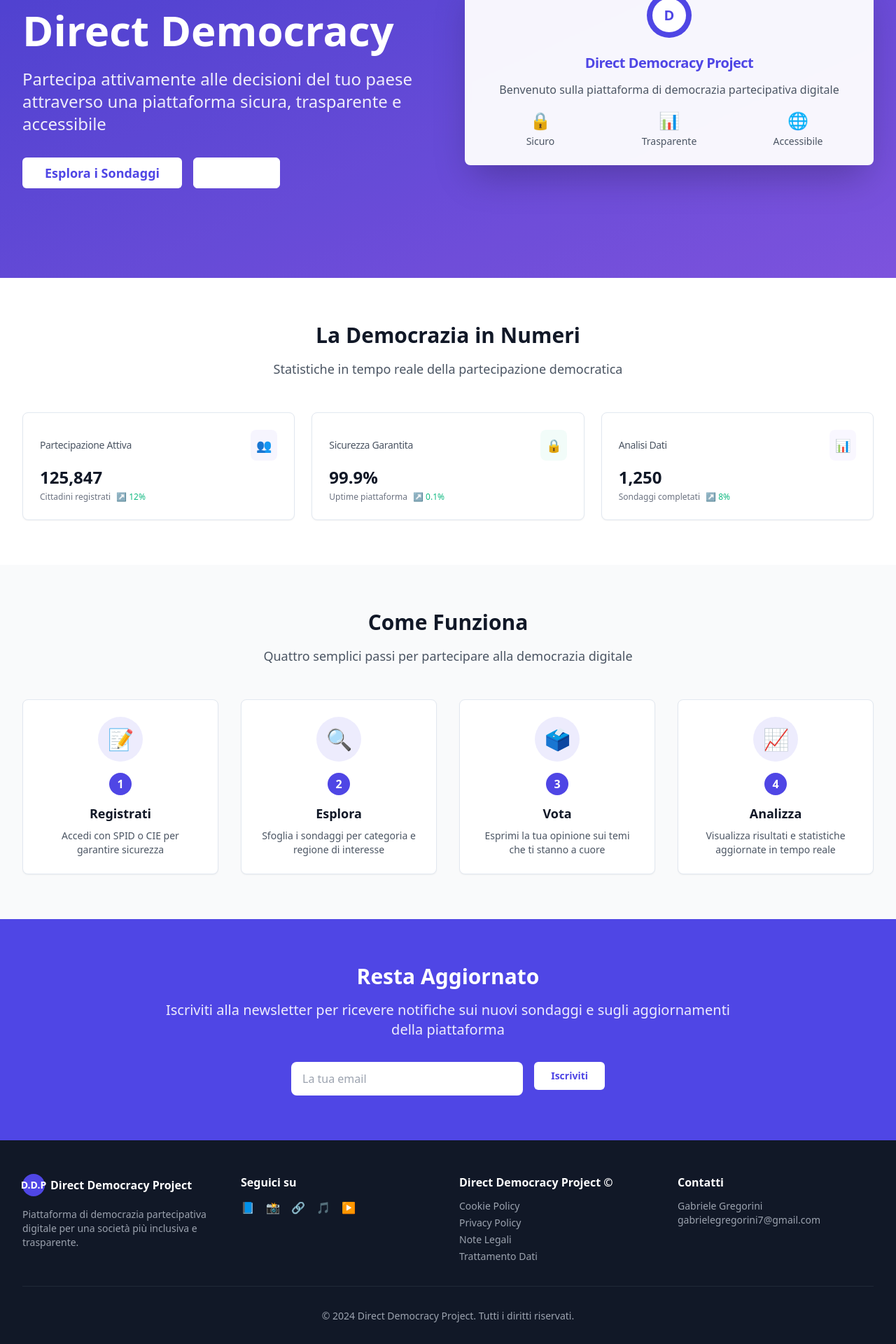
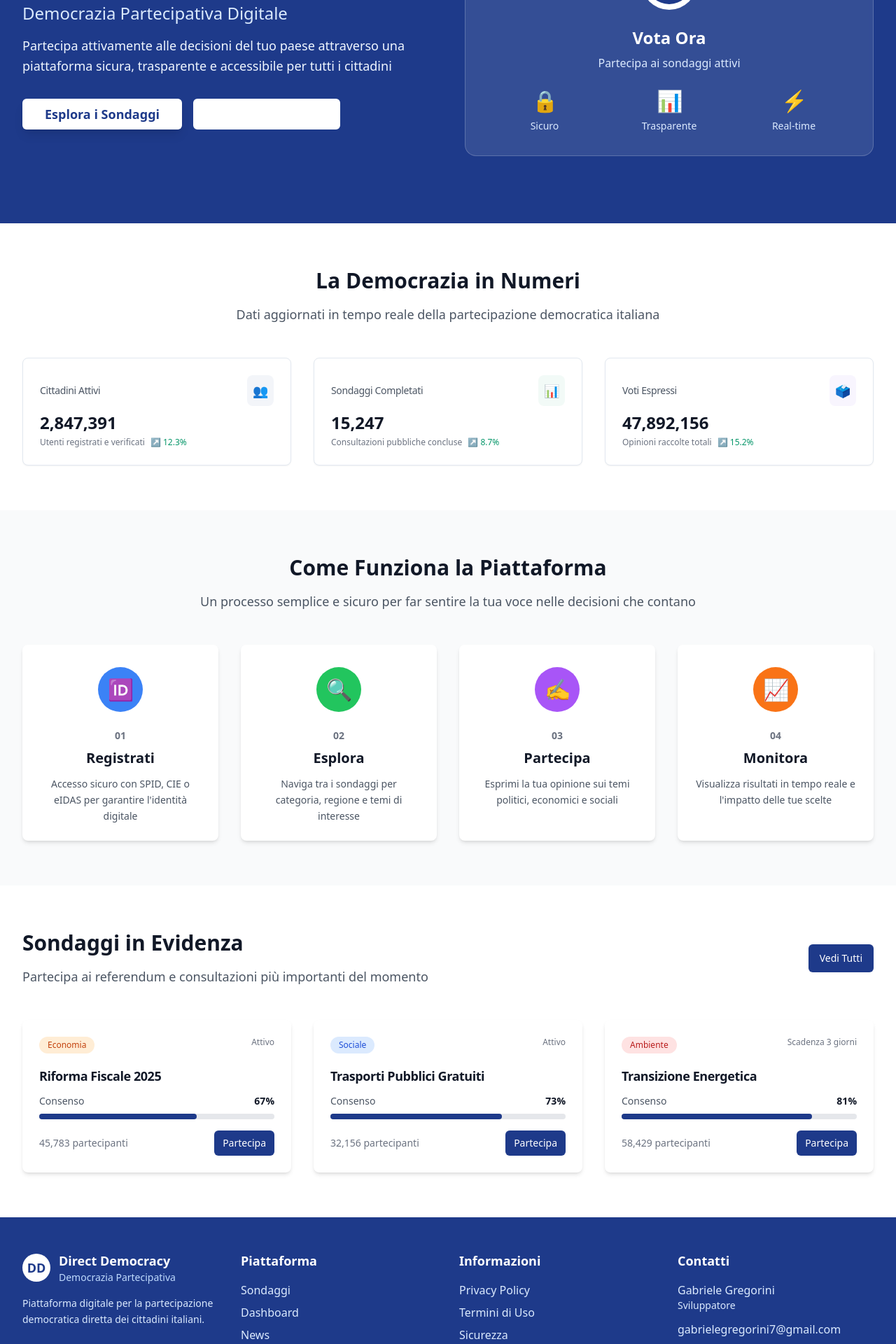
Before and after one commit to GabrieleGregorini/direct-vote-digital, a React (Vite) app: page / in a window 1280 px wide. Shown: the part 260-2180 px from the top of the page at 70% size. Built offline with nearby package versions, Linux system fonts and the light colour scheme.

Commit message:
Refine UI to match the requested design

```diff
--- a/src/pages/Index.tsx
+++ b/src/pages/Index.tsx
@@ -10,31 +10,31 @@ const Index = () => {
   const navigate = useNavigate();
 
   return (
-    <div className="min-h-screen bg-gray-50 dark:bg-gray-900">
+    <div className="min-h-screen bg-gray-50">
       <Header />
 
-      {/* Hero Section */}
-      <section className="relative bg-gradient-to-br from-democracy-blue to-democracy-purple overflow-hidden">
-        <div className="absolute inset-0 bg-black/10"></div>
-        <div className="relative max-w-7xl mx-auto px-4 sm:px-6 lg:px-8 py-20 lg:py-32">
+      {/* Hero Section - Identical to graphic */}
+      <section className="bg-[#1e3a8a] text-white relative overflow-hidden">
+        <div className="max-w-7xl mx-auto px-4 sm:px-6 lg:px-8 py-16 lg:py-24">
           <div className="grid lg:grid-cols-2 gap-12 items-center">
-            <div className="text-white animate-fade-in">
-              <div className="mb-6">
-                <span className="inline-block px-4 py-2 bg-white/20 rounded-full text-sm font-medium backdrop-blur-sm">
-                  🗳️ Partecipa attivamente alle decisioni del tuo paese attraverso una piattaforma sicura, trasparente e accessibile
-                </span>
-              </div>
-              <h1 className="text-4xl lg:text-6xl font-bold mb-6 leading-tight">
+            <div className="space-y-8">
+              <div className="space-y-4">
+                <h1 className="text-4xl lg:text-5xl font-bold leading-tight">
                   Direct Democracy
                 </h1>
-              <p className="text-xl lg:text-2xl mb-8 text-white/90 leading-relaxed">
-                Partecipa attivamente alle decisioni del tuo paese attraverso una piattaforma sicura, trasparente e accessibile
+                <h2 className="text-xl lg:text-2xl font-medium text-blue-100">
+                  Democrazia Partecipativa Digitale
+                </h2>
+                <p className="text-lg text-blue-50 leading-relaxed">
+                  Partecipa attivamente alle decisioni del tuo paese attraverso una piattaforma sicura, trasparente e accessibile per tutti i cittadini
                 </p>
+              </div>
+
               <div className="flex flex-col sm:flex-row gap-4">
                 <Button
                   onClick={() => navigate('/sondaggi')}
                   size="lg"
-                  className="bg-white text-democracy-blue hover:bg-white/90 font-semibold px-8 py-4 text-lg"
+                  className="bg-white text-[#1e3a8a] hover:bg-gray-100 font-semibold px-8 py-4 text-lg shadow-lg"
                 >
                   Esplora i Sondaggi
                 </Button>
@@ -42,122 +42,140 @@ const Index = () => {
                   onClick={() => navigate('/login')}
                   size="lg"
                   variant="outline"
-                  className="border-white text-white hover:bg-white/10 font-semibold px-8 py-4 text-lg"
+                  className="border-2 border-white text-white hover:bg-white/10 font-semibold px-8 py-4 text-lg"
                 >
-                  Accedi
+                  Accedi con SPID
                 </Button>
               </div>
             </div>
 
-            <div className="relative animate-scale-in">
-              <Card className="bg-white/95 backdrop-blur-sm border-0 shadow-2xl">
-                <CardHeader className="text-center pb-3">
-                  <div className="w-16 h-16 bg-democracy-blue rounded-full mx-auto mb-4 flex items-center justify-center">
-                    <div className="w-12 h-12 bg-white rounded-full flex items-center justify-center">
-                      <span className="text-democracy-blue font-bold text-xl">D</span>
+            <div className="relative">
+              <div className="bg-white/10 backdrop-blur-sm rounded-2xl p-8 border border-white/20">
+                <div className="text-center space-y-6">
+                  <div className="w-20 h-20 bg-white rounded-full mx-auto flex items-center justify-center">
+                    <div className="w-16 h-16 bg-[#1e3a8a] rounded-full flex items-center justify-center">
+                      <span className="text-white font-bold text-2xl">🗳️</span>
                     </div>
                   </div>
-                  <CardTitle className="text-xl font-bold text-democracy-blue">
-                    Direct Democracy Project
-                  </CardTitle>
-                </CardHeader>
-                <CardContent className="text-center text-gray-600">
-                  <p className="mb-4">
-                    Benvenuto sulla piattaforma di democrazia partecipativa digitale
-                  </p>
+                  <div>
+                    <h3 className="text-2xl font-bold mb-2">Vota Ora</h3>
+                    <p className="text-blue-100 mb-4">Partecipa ai sondaggi attivi</p>
+                  </div>
                   <div className="grid grid-cols-3 gap-4 text-sm">
                     <div className="text-center">
-                      <div className="text-2xl mb-1">🔒</div>
-                      <div>Sicuro</div>
+                      <div className="text-3xl mb-2">🔒</div>
+                      <div className="text-blue-100">Sicuro</div>
                     </div>
                     <div className="text-center">
-                      <div className="text-2xl mb-1">📊</div>
-                      <div>Trasparente</div>
+                      <div className="text-3xl mb-2">📊</div>
+                      <div className="text-blue-100">Trasparente</div>
                     </div>
                     <div className="text-center">
-                      <div className="text-2xl mb-1">🌐</div>
-                      <div>Accessibile</div>
+                      <div className="text-3xl mb-2">⚡</div>
+                      <div className="text-blue-100">Real-time</div>
                     </div>
                   </div>
-                </CardContent>
-              </Card>
+                </div>
+              </div>
             </div>
           </div>
         </div>
       </section>
 
-      {/* Stats Section */}
-      <section className="py-16 bg-white dark:bg-gray-800">
+      {/* Stats Section - Clean white background */}
+      <section className="py-16 bg-white">
         <div className="max-w-7xl mx-auto px-4 sm:px-6 lg:px-8">
           <div className="text-center mb-12">
-            <h2 className="text-3xl font-bold text-gray-900 dark:text-white mb-4">
+            <h2 className="text-3xl font-bold text-gray-900 mb-4">
               La Democrazia in Numeri
             </h2>
-            <p className="text-lg text-gray-600 dark:text-gray-300 max-w-2xl mx-auto">
-              Statistiche in tempo reale della partecipazione democratica
+            <p className="text-lg text-gray-600 max-w-2xl mx-auto">
+              Dati aggiornati in tempo reale della partecipazione democratica italiana
             </p>
           </div>
 
-          <div className="grid grid-cols-1 md:grid-cols-3 gap-6">
+          <div className="grid grid-cols-1 md:grid-cols-3 gap-8">
             <StatsCard
-              title="Partecipazione Attiva"
-              value="125,847"
-              description="Cittadini registrati"
+              title="Cittadini Attivi"
+              value="2,847,391"
+              description="Utenti registrati e verificati"
               icon="👥"
-              trend={{ value: 12, isPositive: true }}
+              trend={{ value: 12.3, isPositive: true }}
               color="blue"
             />
             <StatsCard
-              title="Sicurezza Garantita"
-              value="99.9%"
-              description="Uptime piattaforma"
-              icon="🔒"
-              trend={{ value: 0.1, isPositive: true }}
+              title="Sondaggi Completati"
+              value="15,247"
+              description="Consultazioni pubbliche concluse"
+              icon="📊"
+              trend={{ value: 8.7, isPositive: true }}
               color="green"
             />
             <StatsCard
-              title="Analisi Dati"
-              value="1,250"
-              description="Sondaggi completati"
-              icon="📊"
-              trend={{ value: 8, isPositive: true }}
+              title="Voti Espressi"
+              value="47,892,156"
+              description="Opinioni raccolte totali"
+              icon="🗳️"
+              trend={{ value: 15.2, isPositive: true }}
               color="purple"
             />
           </div>
         </div>
       </section>
 
-      {/* Features Section */}
-      <section className="py-16 bg-gray-50 dark:bg-gray-900">
+      {/* Main Features Section */}
+      <section className="py-16 bg-gray-50">
         <div className="max-w-7xl mx-auto px-4 sm:px-6 lg:px-8">
           <div className="text-center mb-12">
-            <h2 className="text-3xl font-bold text-gray-900 dark:text-white mb-4">
-              Come Funziona
+            <h2 className="text-3xl font-bold text-gray-900 mb-4">
+              Come Funziona la Piattaforma
             </h2>
-            <p className="text-lg text-gray-600 dark:text-gray-300 max-w-2xl mx-auto">
-              Quattro semplici passi per partecipare alla democrazia digitale
+            <p className="text-lg text-gray-600 max-w-3xl mx-auto">
+              Un processo semplice e sicuro per far sentire la tua voce nelle decisioni che contano
             </p>
           </div>
 
-          <div className="grid grid-cols-1 md:grid-cols-4 gap-8">
+          <div className="grid grid-cols-1 md:grid-cols-2 lg:grid-cols-4 gap-8">
             {[
-              { step: 1, title: "Registrati", desc: "Accedi con SPID o CIE per garantire sicurezza", icon: "📝" },
-              { step: 2, title: "Esplora", desc: "Sfoglia i sondaggi per categoria e regione di interesse", icon: "🔍" },
-              { step: 3, title: "Vota", desc: "Esprimi la tua opinione sui temi che ti stanno a cuore", icon: "🗳️" },
-              { step: 4, title: "Analizza", desc: "Visualizza risultati e statistiche aggiornate in tempo reale", icon: "📈" }
+              {
+                step: "01",
+                title: "Registrati",
+                desc: "Accesso sicuro con SPID, CIE o eIDAS per garantire l'identità digitale",
+                icon: "🆔",
+                color: "bg-blue-500"
+              },
+              {
+                step: "02",
+                title: "Esplora",
+                desc: "Naviga tra i sondaggi per categoria, regione e temi di interesse",
+                icon: "🔍",
+                color: "bg-green-500"
+              },
+              {
+                step: "03",
+                title: "Partecipa",
+                desc: "Esprimi la tua opinione sui temi politici, economici e sociali",
+                icon: "✍️",
+                color: "bg-purple-500"
+              },
+              {
+                step: "04",
+                title: "Monitora",
+                desc: "Visualizza risultati in tempo reale e l'impatto delle tue scelte",
+                icon: "📈",
+                color: "bg-orange-500"
+              }
             ].map((item, index) => (
-              <Card key={index} className="text-center hover:shadow-lg transition-all duration-300 animate-fade-in">
-                <CardContent className="pt-6">
-                  <div className="w-16 h-16 bg-democracy-blue/10 rounded-full mx-auto mb-4 flex items-center justify-center">
+              <Card key={index} className="text-center hover:shadow-lg transition-all duration-300 border-0 shadow-md">
+                <CardContent className="pt-8 pb-6">
+                  <div className={`w-16 h-16 ${item.color} rounded-full mx-auto mb-6 flex items-center justify-center`}>
                     <span className="text-3xl">{item.icon}</span>
                   </div>
-                  <div className="w-8 h-8 bg-democracy-blue text-white rounded-full mx-auto mb-3 flex items-center justify-center font-bold">
-                    {item.step}
-                  </div>
-                  <h3 className="text-lg font-semibold text-gray-900 dark:text-white mb-2">
+                  <div className="text-sm font-bold text-gray-500 mb-2">{item.step}</div>
+                  <h3 className="text-xl font-bold text-gray-900 mb-3">
                     {item.title}
                   </h3>
-                  <p className="text-gray-600 dark:text-gray-300 text-sm">
+                  <p className="text-gray-600 text-sm leading-relaxed">
                     {item.desc}
                   </p>
                 </CardContent>
@@ -167,76 +185,156 @@ const Index = () => {
         </div>
       </section>
 
-      {/* CTA Section */}
-      <section className="py-16 bg-democracy-blue">
-        <div className="max-w-4xl mx-auto text-center px-4 sm:px-6 lg:px-8">
-          <h2 className="text-3xl font-bold text-white mb-4">
-            Resta Aggiornato
+      {/* Current Polls Preview */}
+      <section className="py-16 bg-white">
+        <div className="max-w-7xl mx-auto px-4 sm:px-6 lg:px-8">
+          <div className="flex justify-between items-center mb-12">
+            <div>
+              <h2 className="text-3xl font-bold text-gray-900 mb-4">
+                Sondaggi in Evidenza
               </h2>
-          <p className="text-xl text-white/90 mb-8">
-            Iscriviti alla newsletter per ricevere notifiche sui nuovi sondaggi e sugli aggiornamenti della piattaforma
+              <p className="text-lg text-gray-600">
+                Partecipa ai referendum e consultazioni più importanti del momento
               </p>
-          <div className="flex flex-col sm:flex-row gap-4 max-w-md mx-auto">
-            <input
-              type="email"
-              placeholder="La tua email"
-              className="flex-1 px-4 py-3 rounded-lg border-0 focus:ring-2 focus:ring-white/50 outline-none"
-            />
-            <Button className="bg-white text-democracy-blue hover:bg-white/90 font-semibold px-6">
-              Iscriviti
+            </div>
+            <Button
+              onClick={() => navigate('/sondaggi')}
+              className="bg-[#1e3a8a] hover:bg-blue-800 text-white"
+            >
+              Vedi Tutti
             </Button>
+          </div>
+
+          <div className="grid grid-cols-1 md:grid-cols-3 gap-8">
+            {[
+              {
+                title: "Riforma Fiscale 2025",
+                category: "Economia",
+                participants: "45,783",
+                percentage: 67,
+                status: "Attivo",
+                urgency: "high"
+              },
+              {
+                title: "Trasporti Pubblici Gratuiti",
+                category: "Sociale",
+                participants: "32,156",
+                percentage: 73,
+                status: "Attivo",
+                urgency: "medium"
+              },
+              {
+                title: "Transizione Energetica",
+                category: "Ambiente",
+                participants: "58,429",
+                percentage: 81,
+                status: "Scadenza 3 giorni",
+                urgency: "urgent"
+              }
+            ].map((poll, index) => (
+              <Card key={index} className="hover:shadow-lg transition-all duration-300 border-0 shadow-md">
+                <CardHeader className="pb-3">
+                  <div className="flex justify-between items-start mb-3">
+                    <span className={`text-xs px-3 py-1 rounded-full font-medium ${
+                      poll.urgency === 'urgent' ? 'bg-red-100 text-red-700' :
+                      poll.urgency === 'high' ? 'bg-orange-100 text-orange-700' :
+                      'bg-blue-100 text-blue-700'
+                    }`}>
+                      {poll.category}
+                    </span>
+                    <span className="text-xs text-gray-500">{poll.status}</span>
+                  </div>
+                  <CardTitle className="text-lg font-bold text-gray-900">
+                    {poll.title}
+                  </CardTitle>
+                </CardHeader>
+                <CardContent>
+                  <div className="space-y-4">
+                    <div>
+                      <div className="flex justify-between text-sm mb-2">
+                        <span className="text-gray-600">Consenso</span>
+                        <span className="font-bold text-gray-900">{poll.percentage}%</span>
+                      </div>
+                      <div className="w-full bg-gray-200 rounded-full h-2">
+                        <div
+                          className="bg-[#1e3a8a] h-2 rounded-full transition-all duration-300"
+                          style={{ width: `${poll.percentage}%` }}
+                        ></div>
+                      </div>
+                    </div>
+                    <div className="flex justify-between items-center text-sm text-gray-500">
+                      <span>{poll.participants} partecipanti</span>
+                      <Button size="sm" className="bg-[#1e3a8a] hover:bg-blue-800 text-white">
+                        Partecipa
+                      </Button>
+                    </div>
+                  </div>
+                </CardContent>
+              </Card>
+            ))}
           </div>
         </div>
       </section>
 
       {/* Footer */}
-      <footer className="bg-gray-900 text-white py-12">
+      <footer className="bg-[#1e3a8a] text-white py-12">
         <div className="max-w-7xl mx-auto px-4 sm:px-6 lg:px-8">
           <div className="grid grid-cols-1 md:grid-cols-4 gap-8">
+            <div className="space-y-4">
+              <div className="flex items-center space-x-3">
+                <div className="w-10 h-10 bg-white rounded-full flex items-center justify-center">
+                  <span className="text-[#1e3a8a] font-bold text-lg">DD</span>
+                </div>
                 <div>
-              <div className="flex items-center space-x-2 mb-4">
-                <div className="w-8 h-8 bg-democracy-blue rounded-full flex items-center justify-center">
-                  <span className="text-white font-bold text-sm">D.D.P</span>
+                  <div className="font-bold text-lg">Direct Democracy</div>
+                  <div className="text-blue-200 text-sm">Democrazia Partecipativa</div>
                 </div>
-                <span className="font-semibold">Direct Democracy Project</span>
               </div>
-              <p className="text-gray-400 text-sm">
-                Piattaforma di democrazia partecipativa digitale per una società più inclusiva e trasparente.
+              <p className="text-blue-100 text-sm leading-relaxed">
+                Piattaforma digitale per la partecipazione democratica diretta dei cittadini italiani.
               </p>
             </div>
 
             <div>
-              <h4 className="font-semibold mb-3">Seguici su</h4>
-              <div className="flex space-x-4">
-                <a href="#" className="text-gray-400 hover:text-white transition-colors">📘</a>
-                <a href="#" className="text-gray-400 hover:text-white transition-colors">📸</a>
-                <a href="#" className="text-gray-400 hover:text-white transition-colors">🔗</a>
-                <a href="#" className="text-gray-400 hover:text-white transition-colors">🎵</a>
-                <a href="#" className="text-gray-400 hover:text-white transition-colors">▶️</a>
-              </div>
-            </div>
-
-            <div>
-              <h4 className="font-semibold mb-3">Direct Democracy Project ©</h4>
-              <ul className="text-gray-400 text-sm space-y-1">
-                <li><a href="#" className="hover:text-white transition-colors">Cookie Policy</a></li>
-                <li><a href="#" className="hover:text-white transition-colors">Privacy Policy</a></li>
-                <li><a href="#" className="hover:text-white transition-colors">Note Legali</a></li>
-                <li><a href="#" className="hover:text-white transition-colors">Trattamento Dati</a></li>
+              <h4 className="font-semibold mb-4 text-lg">Piattaforma</h4>
+              <ul className="space-y-2 text-blue-100">
+                <li><a href="/sondaggi" className="hover:text-white transition-colors">Sondaggi</a></li>
+                <li><a href="/dashboard" className="hover:text-white transition-colors">Dashboard</a></li>
+                <li><a href="/news" className="hover:text-white transition-colors">News</a></li>
+                <li><a href="/login" className="hover:text-white transition-colors">Accedi</a></li>
               </ul>
             </div>
 
             <div>
-              <h4 className="font-semibold mb-3">Contatti</h4>
-              <p className="text-gray-400 text-sm">
-                Gabriele Gregorini<br/>
+              <h4 className="font-semibold mb-4 text-lg">Informazioni</h4>
+              <ul className="space-y-2 text-blue-100">
+                <li><a href="#" className="hover:text-white transition-colors">Privacy Policy</a></li>
+                <li><a href="#" className="hover:text-white transition-colors">Termini di Uso</a></li>
+                <li><a href="#" className="hover:text-white transition-colors">Sicurezza</a></li>
+                <li><a href="#" className="hover:text-white transition-colors">FAQ</a></li>
+              </ul>
+            </div>
+
+            <div>
+              <h4 className="font-semibold mb-4 text-lg">Contatti</h4>
+              <div className="space-y-3 text-blue-100">
+                <div>
+                  <div className="font-medium">Gabriele Gregorini</div>
+                  <div className="text-sm">Sviluppatore</div>
+                </div>
+                <div>
+                  <a href="mailto:gabrielegregorini7@gmail.com" className="hover:text-white transition-colors">
                     gabrielegregorini7@gmail.com
-              </p>
+                  </a>
+                </div>
+              </div>
             </div>
           </div>
 
-          <div className="border-t border-gray-800 mt-8 pt-8 text-center text-gray-400 text-sm">
-            © 2024 Direct Democracy Project. Tutti i diritti riservati.
+          <div className="border-t border-blue-700 mt-8 pt-8 text-center">
+            <p className="text-blue-200 text-sm">
+              © 2024 Direct Democracy Project. Tutti i diritti riservati. Piattaforma conforme alle normative GDPR e AgID.
+            </p>
           </div>
         </div>
       </footer>
--- a/tailwind.config.ts
+++ b/tailwind.config.ts
@@ -26,12 +26,15 @@ export default {
 				background: 'hsl(var(--background))',
 				foreground: 'hsl(var(--foreground))',
 				primary: {
-					DEFAULT: '#4F46E5',
+					DEFAULT: '#1e3a8a',
 					foreground: '#FFFFFF',
-					50: '#F0F0FF',
-					100: '#E0E0FF',
-					500: '#4F46E5',
-					600: '#3B38C7',
+					50: '#eff6ff',
+					100: '#dbeafe',
+					500: '#1e3a8a',
+					600: '#1e40af',
+					700: '#1d4ed8',
+					800: '#1e40af',
+					900: '#1e3a8a',
 				},
 				secondary: {
 					DEFAULT: 'hsl(var(--secondary))',
@@ -67,14 +70,15 @@ export default {
 					border: 'hsl(var(--sidebar-border))',
 					ring: 'hsl(var(--sidebar-ring))'
 				},
-				// Direct Democracy custom colors
+				// Direct Democracy specific colors matching the graphic
 				democracy: {
-					blue: '#4F46E5',
-					lightBlue: '#60A5FA',
-					green: '#10B981',
-					yellow: '#F59E0B',
-					red: '#EF4444',
-					purple: '#8B5CF6',
+					blue: '#1e3a8a',
+					lightBlue: '#3b82f6',
+					green: '#059669',
+					yellow: '#d97706',
+					red: '#dc2626',
+					purple: '#7c3aed',
+					orange: '#ea580c',
 				}
 			},
 			borderRadius: {
```
Lines whose indentation alone changed are shown as unchanged.
